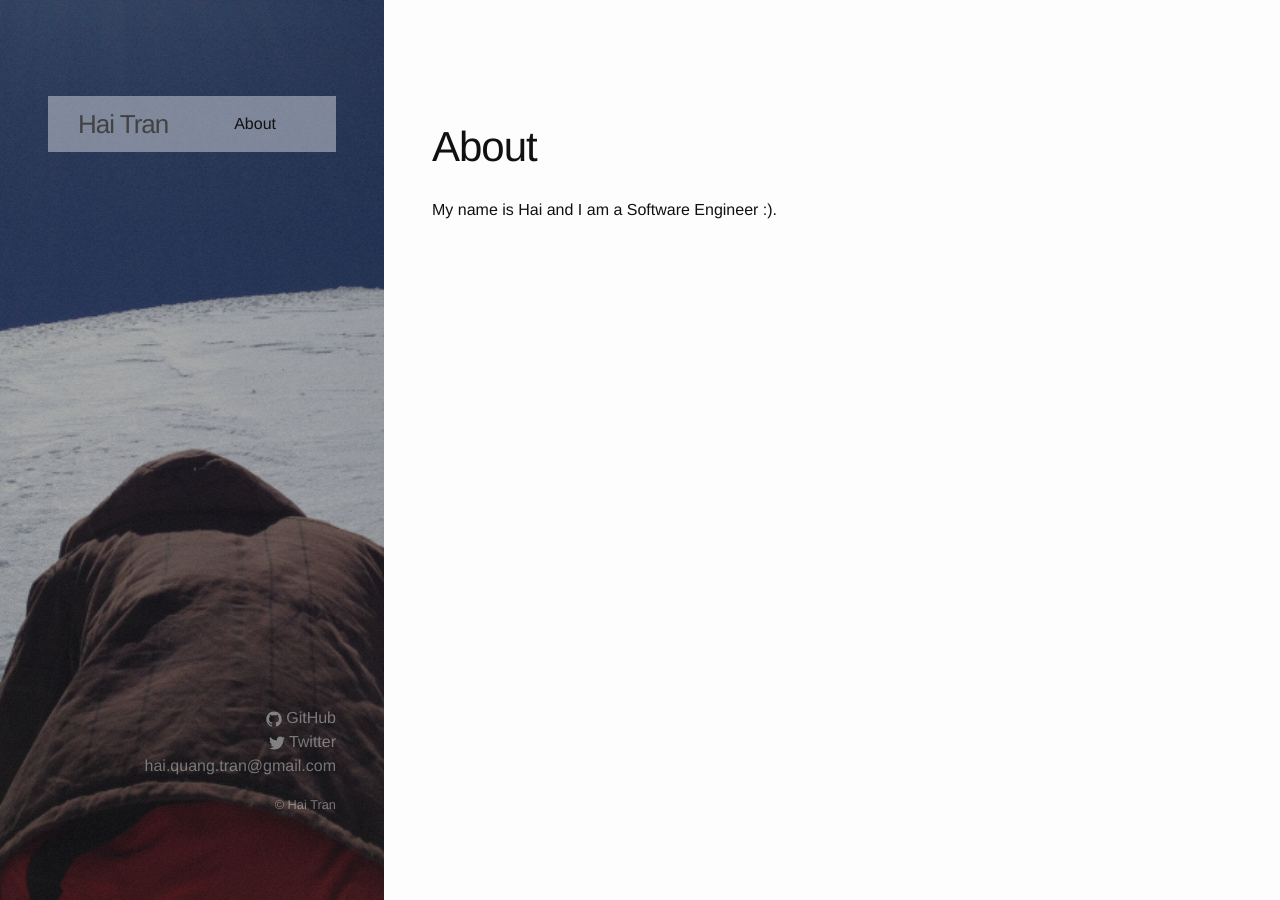
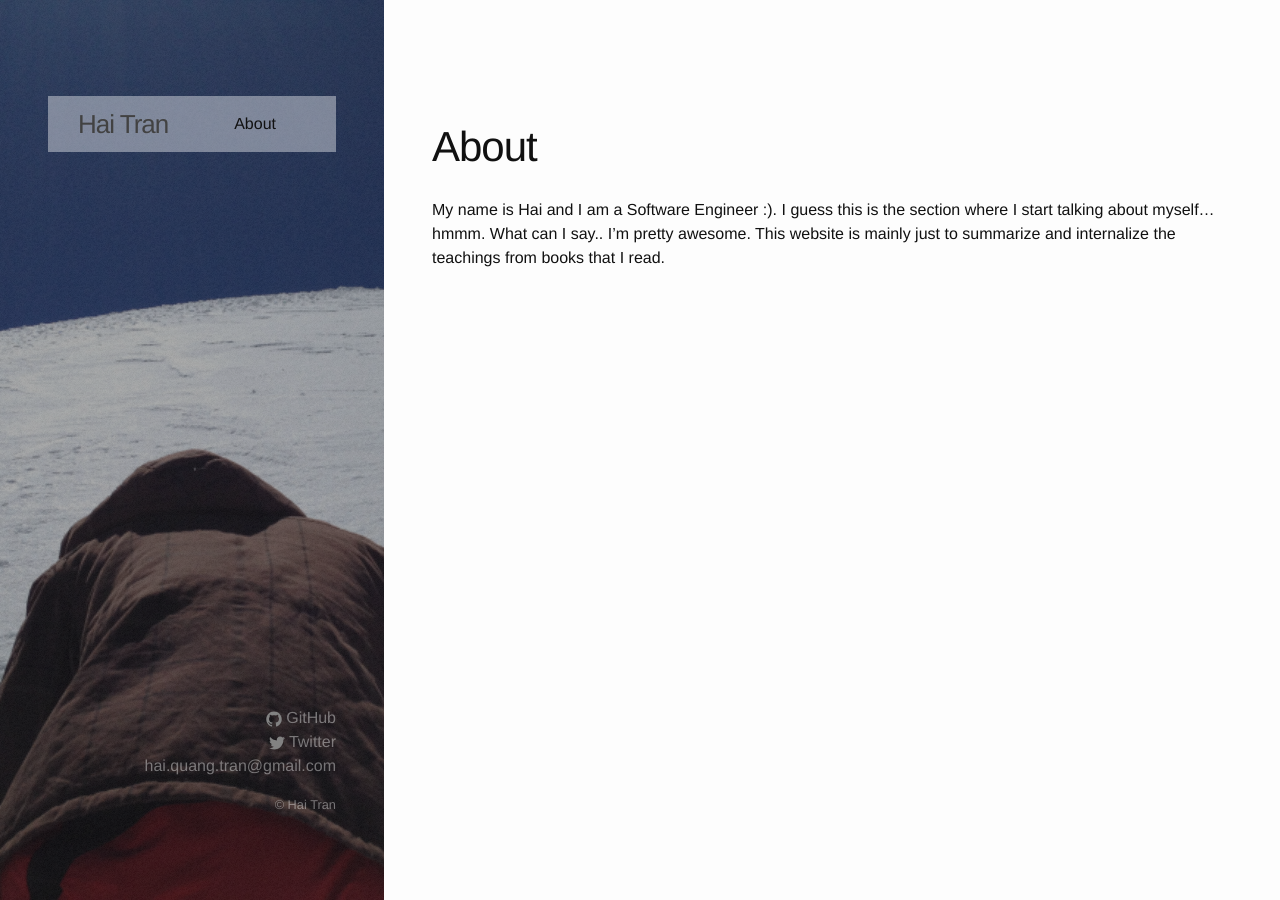
Before and after one commit to haiquangtran/haiquangtran.github.io, a Jekyll site: the page built from about.md, in a window 1280 px wide. Built offline with Jekyll 4.4.1, drawn with Linux system fonts in a browser that asks for light colours.

Commit message:
Updated About page summary

```diff
--- a/about.md
+++ b/about.md
@@ -4,4 +4,4 @@ title: About
 permalink: /about/
 ---
 
-My name is Hai and I am a Software Engineer :).
+My name is Hai and I am a Software Engineer :). I guess this is the section where I start talking about myself... hmmm. What can I say.. I'm pretty awesome. This website is mainly just to summarize and internalize the teachings from books that I read.
```
